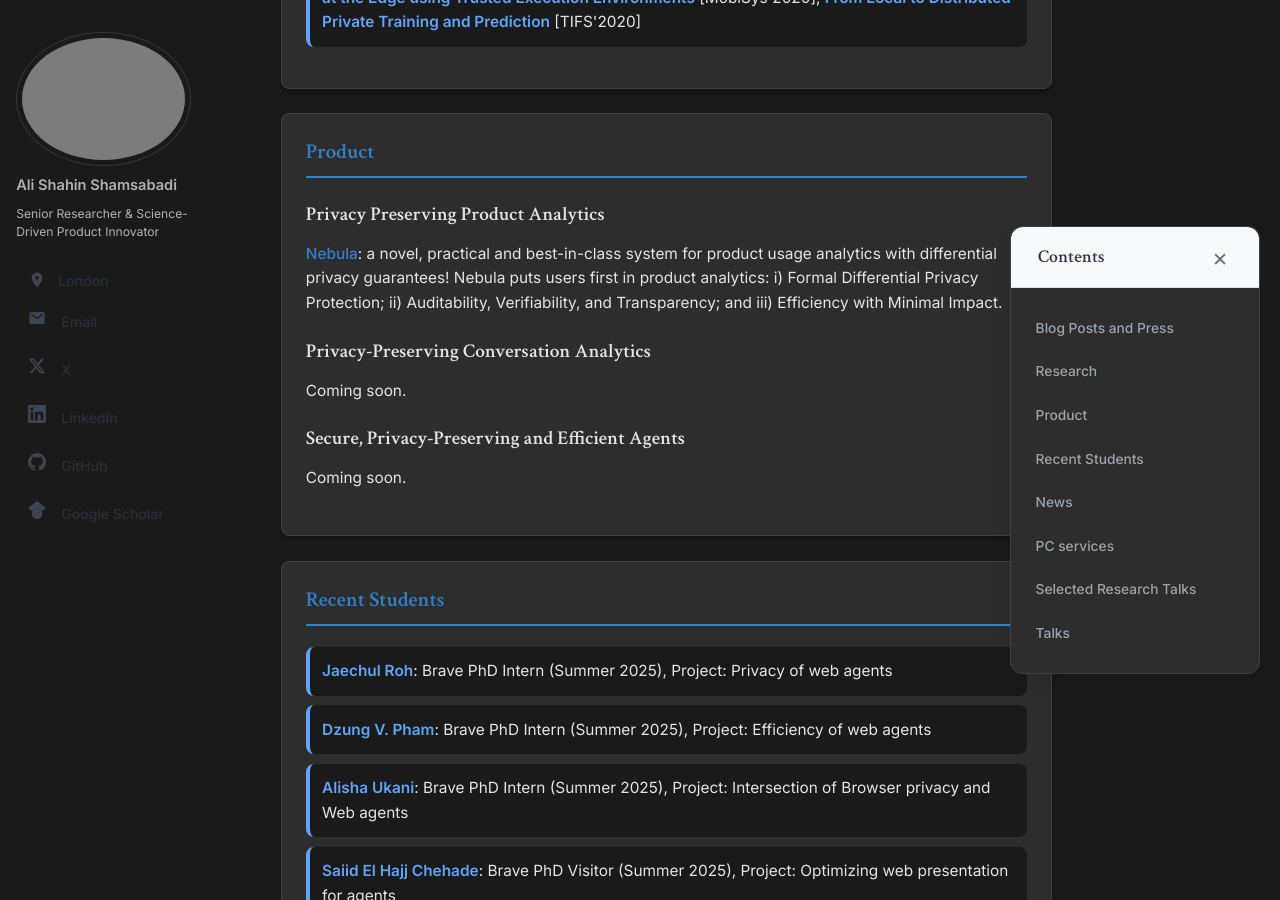
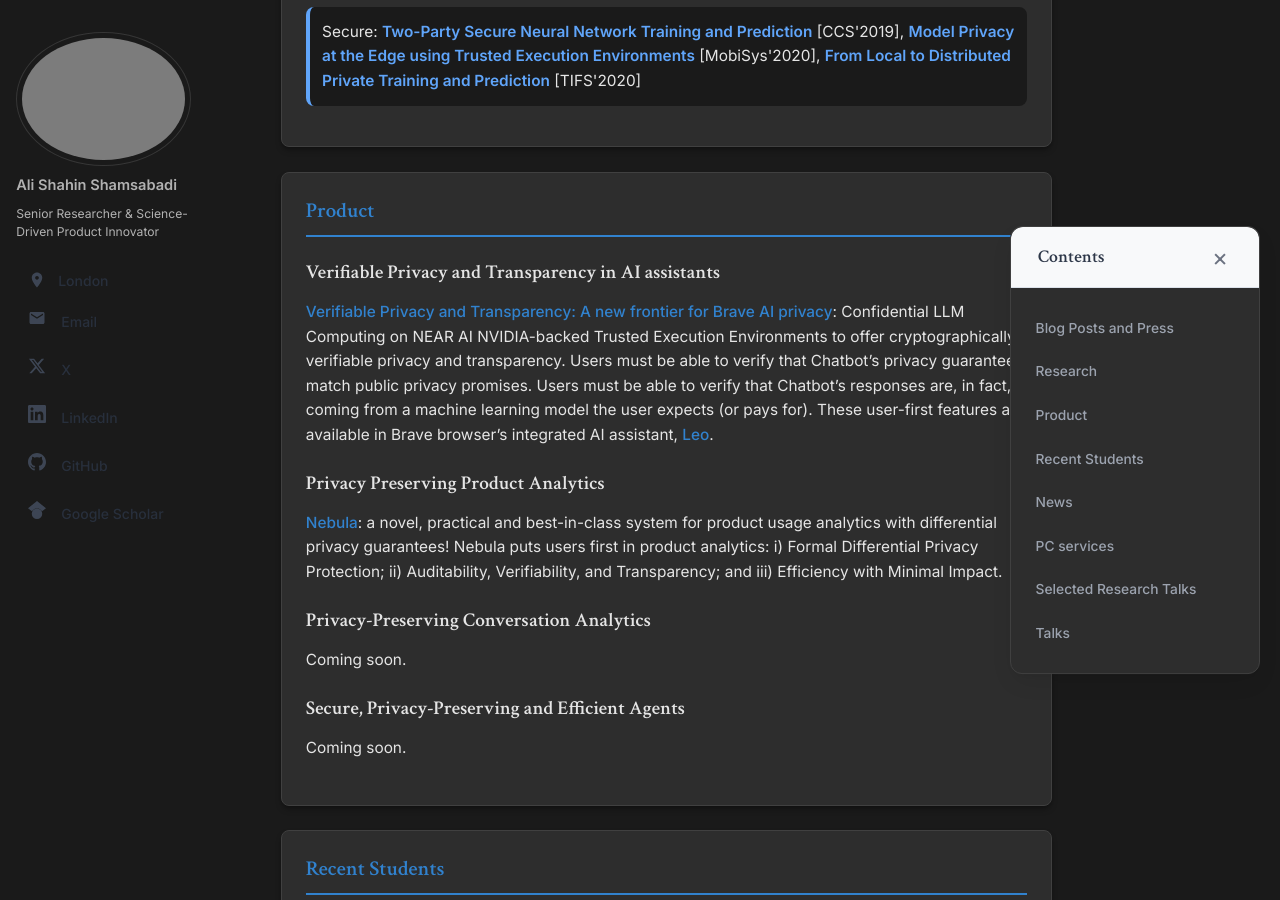
Before and after one commit to AliShahin/AliShahin.github.io, a Jekyll site: the page built from _pages/about.md, in a window 1280 px wide and 900 px high, scrolled down 1879 px. Built offline with Jekyll 4.4.1, drawn with Linux system fonts in a browser that asks for light colours; some of the changed text lies outside the part shown.

Commit message:
Update about.md

```diff
--- a/_pages/about.md
+++ b/_pages/about.md
@@ -30,6 +30,7 @@ redirect_from:
 
 <div class="publication-list">
 <ul>
+  <li><a href="https://brave.com/blog/browser-ai-tee/">Verifiable Privacy and Transparency: A new frontier for Brave AI privacy</a></li>
   <li><a href="https://brave.com/blog/privacy-in-llms/">Membership Privacy Risks in LLMs</a></li>
   <li><a href="https://brave.com/blog/nebula/">Differentially private data collection</a></li>
   <li><a href="https://brave.com/confidential-dpproof/">Verifiable differentially private ML</a></li>
@@ -102,6 +103,12 @@ My research initiates a fundamental question:
 
 <div class="research-section">
 <h2 id="product">Product</h2>
+
+<h3>Verifiable Privacy and Transparency in AI assistants</h3>
+<p><a href="https://brave.com/blog/browser-ai-tee/">Verifiable Privacy and Transparency: A new frontier for Brave AI privacy</a>: Confidential LLM Computing on NEAR AI NVIDIA-backed Trusted Execution Environments to offer cryptographically-verifiable privacy and transparency. Users must be able to verify that Chatbot’s privacy guarantees match public privacy promises. Users must be able to verify that Chatbot’s responses are, in fact, coming from a machine learning model the user expects (or pays for).
+These user-first features are available in Brave browser’s integrated AI assistant, <a href="https://brave.com/leo/">Leo</a>.
+</p>
+
 
 <h3>Privacy Preserving Product Analytics</h3>
 <p><a href="https://brave.com/blog/nebula/">Nebula</a>: a novel, practical and best-in-class system for product usage analytics with differential privacy guarantees! Nebula puts users first in product analytics: i) Formal Differential Privacy Protection; ii) Auditability, Verifiability, and Transparency; and iii) Efficiency with Minimal Impact.</p>
```
